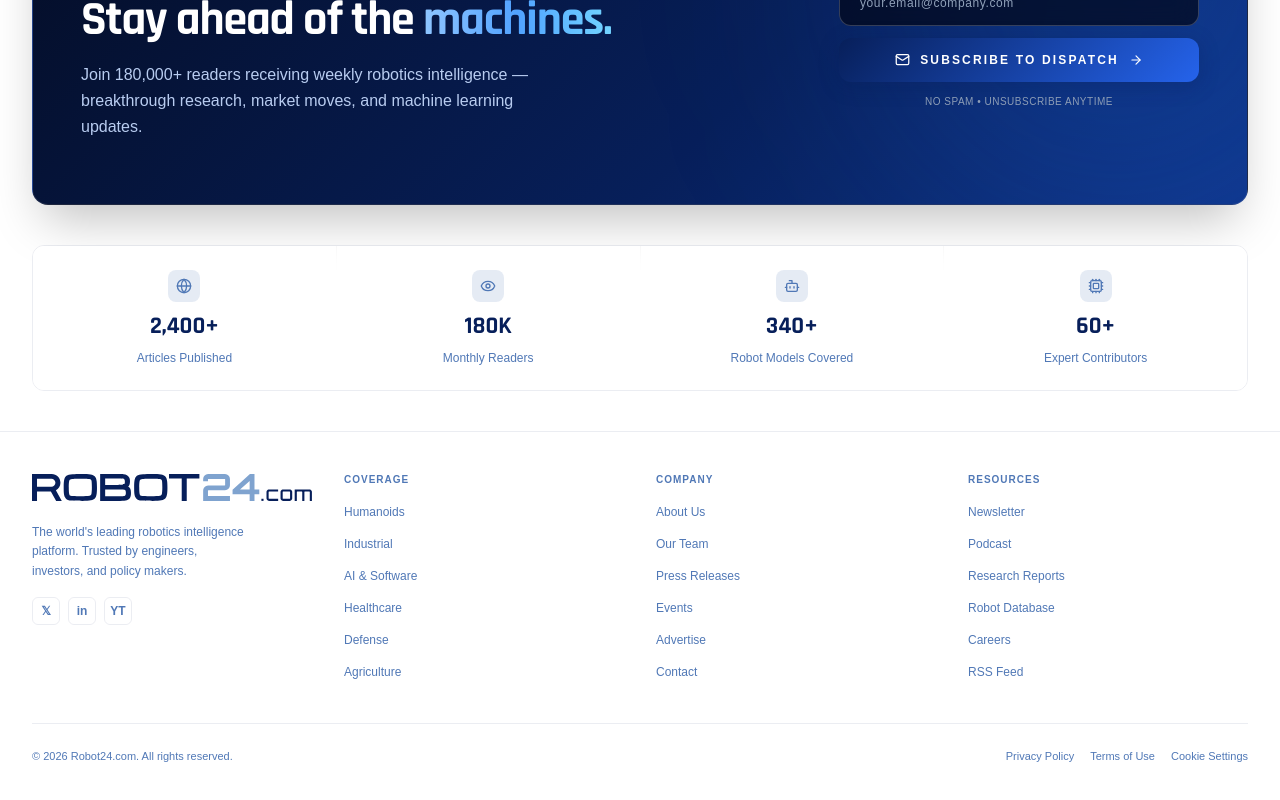
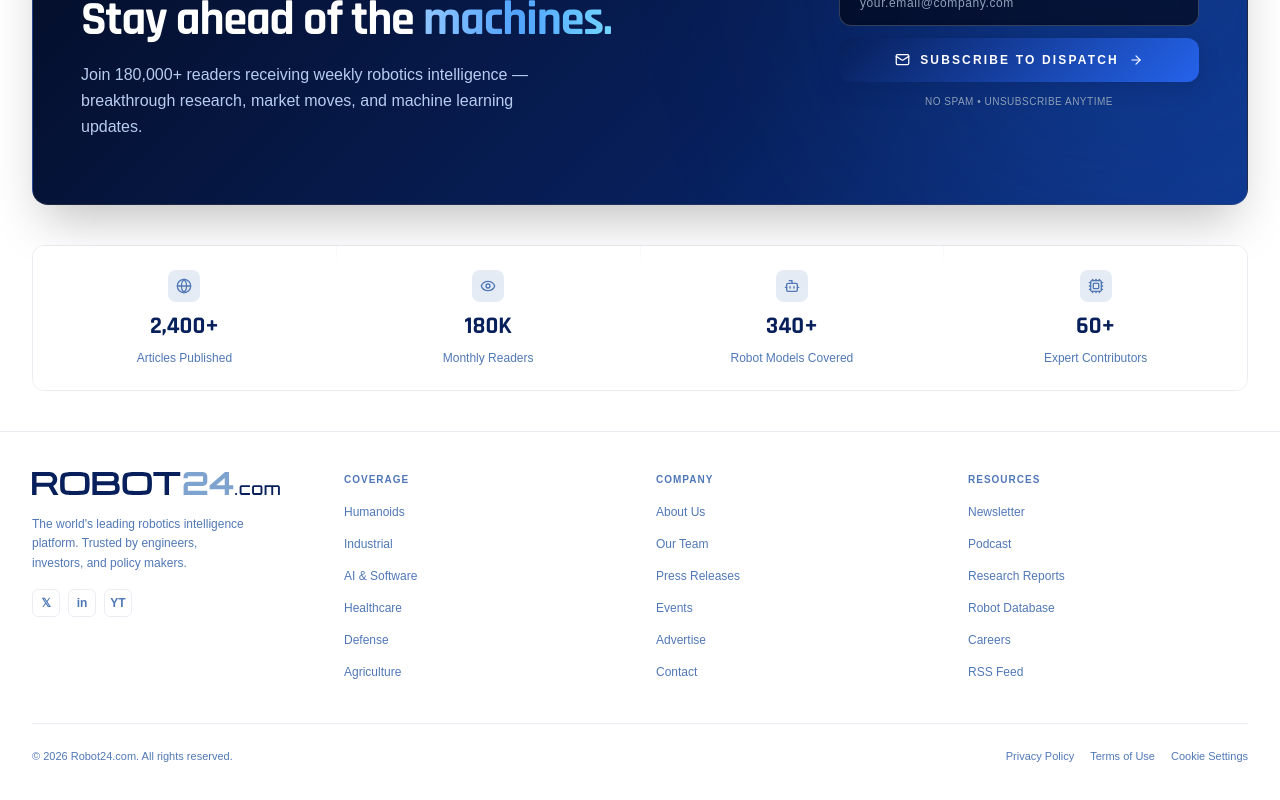
Before and after one commit to sca400-beep/ROBOT24-web-main, a React (Vite) app: page / in a window 1280 px wide. Shown: the part 3441-4241 px from the top of the page. Built offline with nearby package versions, Linux system fonts and the light colour scheme.

Commit message:
Reduce footer logo size to match compact header dimensions

```diff
--- a/src/app/App.tsx
+++ b/src/app/App.tsx
@@ -2343,7 +2343,8 @@ export default function App() {
                 <img
                   src={robot24Logo}
                   alt="ROBOT24 Logo"
-                  className="r24-footer-logo-img h-8 object-contain transition-opacity duration-300 group-hover:opacity-80"
+                  className="r24-footer-logo-img h-5 sm:h-6 object-contain transition-opacity duration-300 group-hover:opacity-80"
+                  style={{ maxHeight: "24px", width: "auto" }}
                 />
               </a>
               <p className={`r24-footer-brand-desc text-xs leading-relaxed ${muted} mb-4 max-w-[220px]`}>
```
